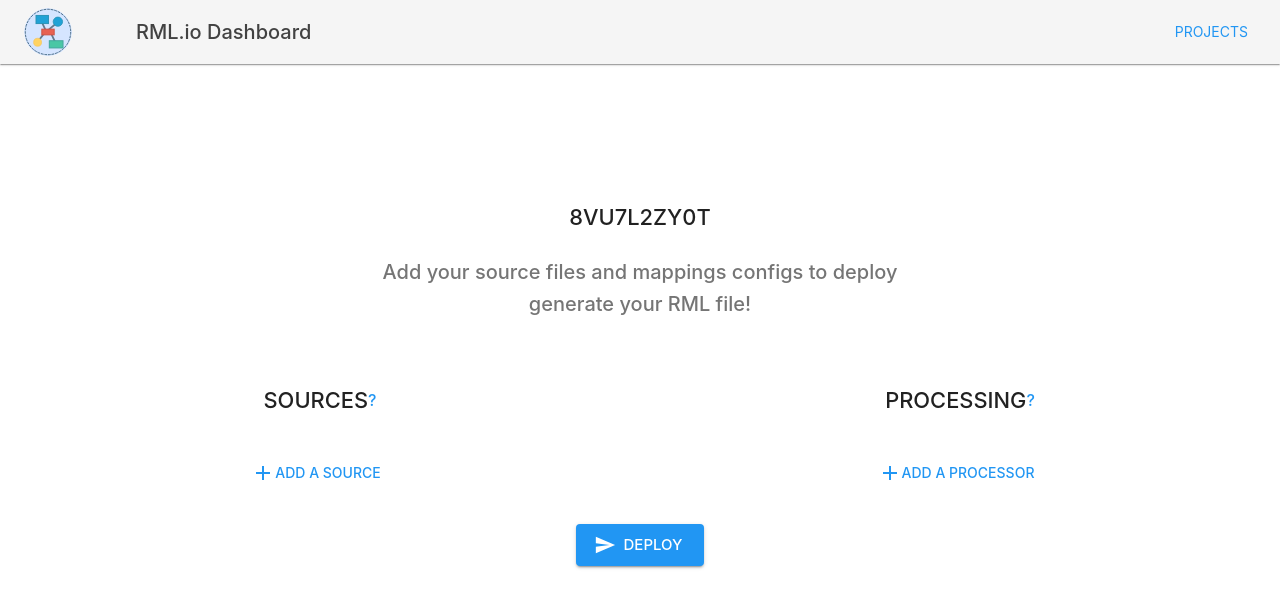
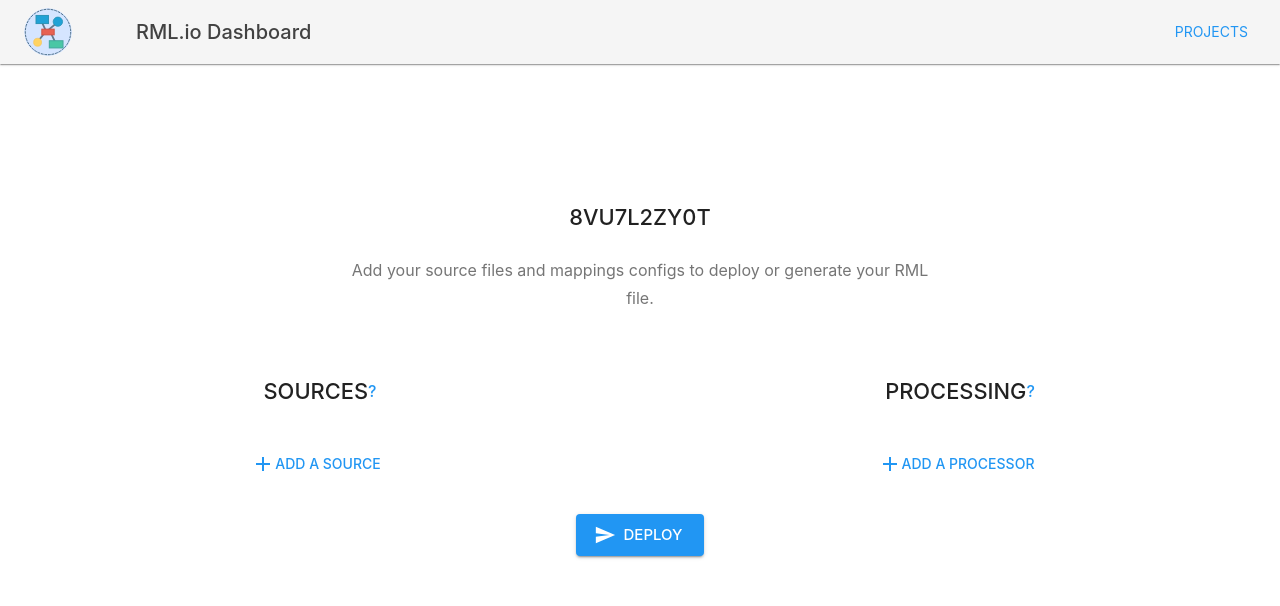
Before and after one commit to oSoc20/rml-workbench-front-end, a React (Create React App) app: page /untitled/dashboard in a window 1280 px wide. Shown: the top 606 px of the page. Built offline with nearby package versions, Linux system fonts and the light colour scheme.

Commit message:
style: fix the title

```diff
--- a/src/pages/DashboardPage.tsx
+++ b/src/pages/DashboardPage.tsx
@@ -187,8 +187,14 @@ const Dashboard = ({ project }) => {
     <Paper elevation={0} className={classes.root}>
       <Container maxWidth="sm" component="main" className={classes.heroContent}>
         <ProjectTitle title={projectName} onUpdate={handleUpdateProject} />
-        <Typography variant="h6" align="center" color="textSecondary" component="h2" gutterBottom>
-          Add your source files and mappings configs to deploy generate your RML file!
+        <Typography
+          variant="subtitle1"
+          align="center"
+          color="textSecondary"
+          component="h2"
+          gutterBottom
+        >
+          Add your source files and mappings configs to deploy or generate your RML file.
         </Typography>
       </Container>
       <Grid container>
```
